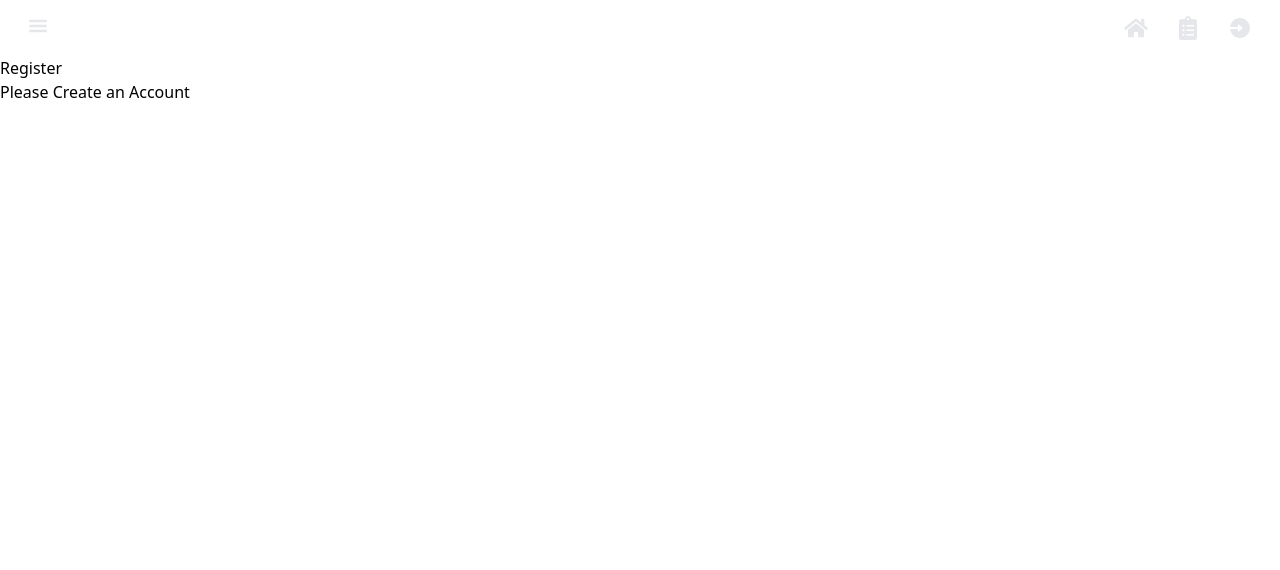
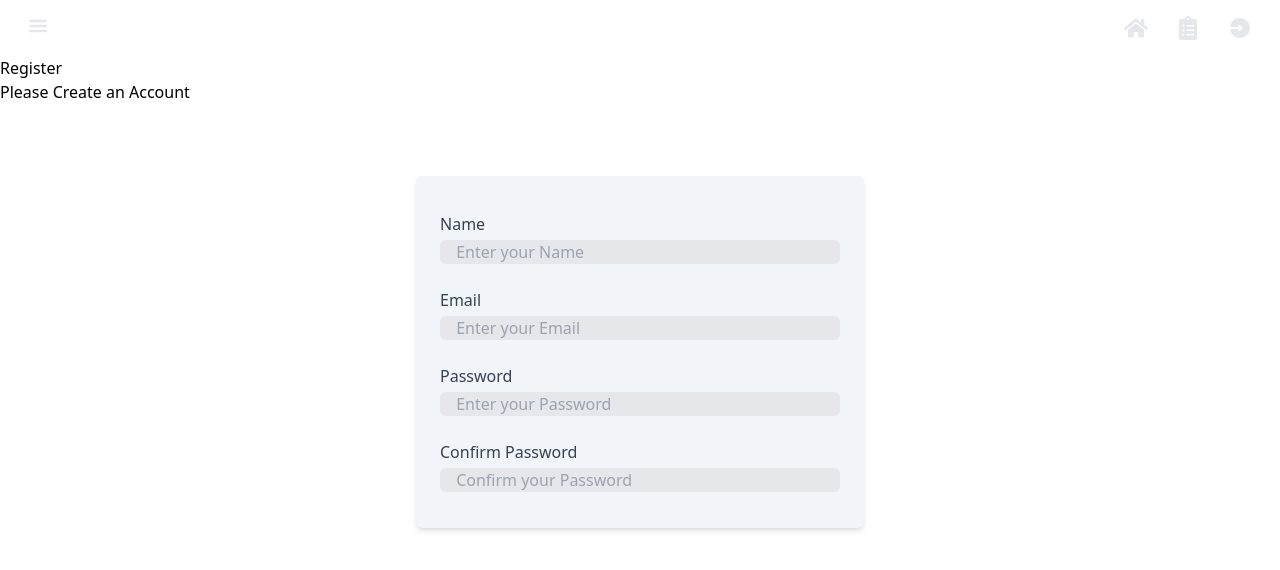
Before and after one commit to ABay23/IMN-1.0, a React (Create React App) app in the folder frontend/: page /register in a window 1280 px wide. Shown: the top 570 px of the page. Built offline with nearby package versions, Linux system fonts and the light colour scheme.

Commit message:
Regirter Form and valid

```diff
--- a/frontend/src/pages/Register.jsx
+++ b/frontend/src/pages/Register.jsx
@@ -10,12 +10,73 @@ const Register = () => {
 
   const { name, email, password, password2 } = formData
 
+  const onChange = (e) => {
+    setFormData((prevState) => ({
+      ...prevState,
+      [e.target.name]: e.target.value,
+    }))
+  }
+
   return (
     <>
       <section>
         <h1>Register</h1>
         <p>Please Create an Account</p>
       </section>
+      <section className=' justify-center mx-auto py-10 md:max-w-4xl antialiased'>
+        <div className=' mx-auto py-9 px-6 mt-8 max-w-md shadow-md rounded-md  bg-slate-100'>
+          <form className=' grid grid-cols-1 gap-6'>
+            <label className='block'>
+              <span className=' text-gray-700'>Name</span>
+              <input
+                className=' mt-1 w-full block bg-gray-200 rounded-md px-3'
+                type='text'
+                id='name'
+                name='name'
+                value={name}
+                onChange={onChange}
+                placeholder=' Enter your Name'
+              />
+            </label>
+            <label className='block'>
+              <span className=' text-gray-700'>Email</span>
+              <input
+                className=' mt-1 w-full block bg-gray-200 rounded-md px-3'
+                type='email'
+                id='email'
+                value={email}
+                name='email'
+                onChange={onChange}
+                placeholder=' Enter your Email'
+              />
+            </label>
+            <label className='block'>
+              <span className=' text-gray-700'>Password</span>
+              <input
+                className=' mt-1 w-full block bg-gray-200 rounded-md px-3'
+                type='password'
+                name='password'
+                id='password'
+                value={password}
+                onChange={onChange}
+                placeholder=' Enter your Password'
+              />
+            </label>
+            <label className='block'>
+              <span className=' text-gray-700'>Confirm Password</span>
+              <input
+                className=' mt-1 w-full block bg-gray-200 rounded-md px-3'
+                type='password'
+                name='password2'
+                id='password2'
+                value={password2}
+                onChange={onChange}
+                placeholder=' Confirm your Password'
+              />
+            </label>
+          </form>
+        </div>
+      </section>
     </>
   )
 }
```
